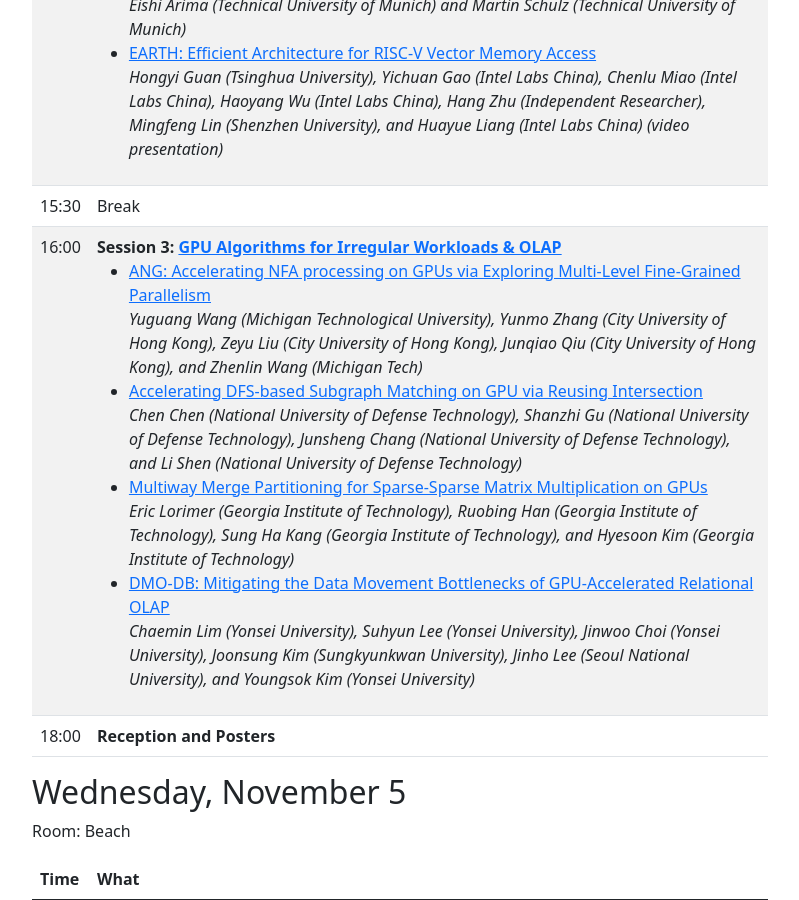
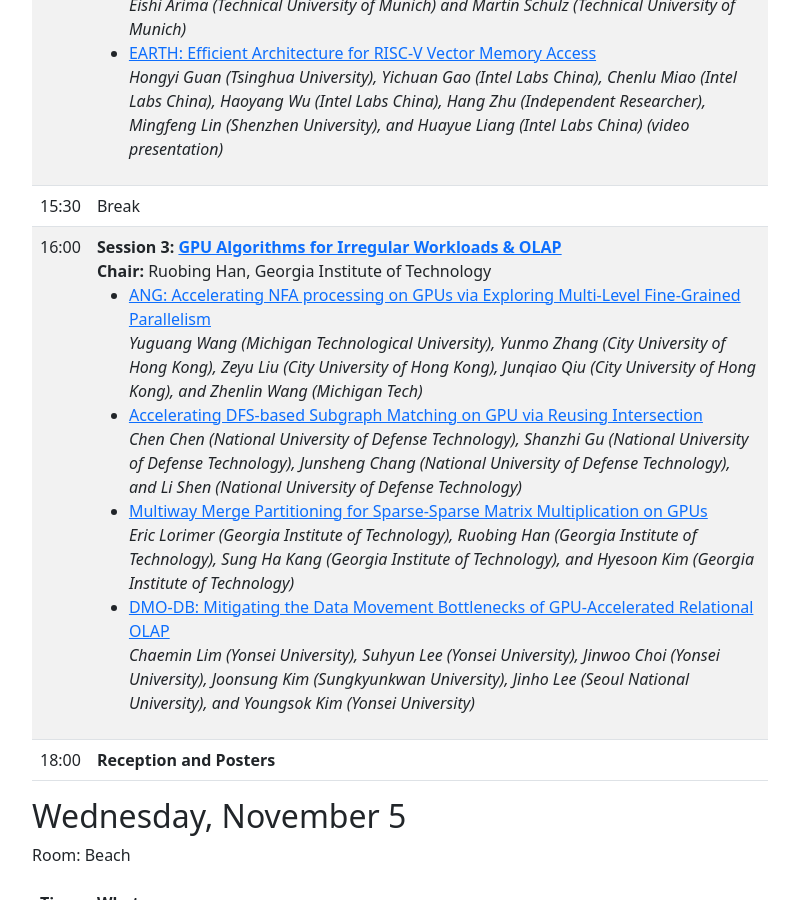
Before and after one commit to pact2025/pact2025.github.io, a Jekyll site: the page built from program/index.md, in a window 1280 px wide and 900 px high, scrolled down 2263 px. Shown: the whole window, without its empty margins (50-849 px from the left). Built offline with Jekyll 4.4.1, drawn with Linux system fonts in a browser that asks for light colours; some of the changed text lies outside the part shown.

Commit message:
Add session chairs

```diff
--- a/_includes/session3.html
+++ b/_includes/session3.html
@@ -1,6 +1,7 @@
   <td>
     <b>Session 3: <a href="https://conferences.computer.org/pactpub25/#!/toc/0#GPUAlgorithmsforIrregularWorkloads&amp;OLAP" target="_blank">GPU Algorithms for Irregular Workloads & OLAP</a></b>
     <br>
+    <b>Chair:</b> Ruobing Han, Georgia Institute of Technology<br>
     <ul>
       <li><a href="https://conferences.computer.org/pactpub25/pdfs/PACT2025-3gKGRwA9U4f6t0U4gWpYze/829500a135/829500a135.pdf" target="_blank">ANG: Accelerating NFA processing on GPUs via Exploring Multi-Level Fine-Grained Parallelism</a><br>
           <i>Yuguang Wang (Michigan Technological University), Yunmo Zhang (City University of Hong Kong), Zeyu Liu (City University of Hong Kong), Junqiao Qiu (City University of Hong Kong), and Zhenlin Wang (Michigan Tech)</i>
--- a/_includes/session7.html
+++ b/_includes/session7.html
@@ -1,6 +1,7 @@
   <td>
     <b>Session 7: <a href="https://conferences.computer.org/pactpub25/#!/toc/0#Communication%2CProfiling%26MappingacrossCPU–GPUClusters" target="_blank">Communication, Profiling & Mapping across CPU–GPU Clusters</a></b>
     <br>
+    <b>Chair:</b> Bernhard Egger, Seoul National University<br>
     <ul>
       <li><a href="https://conferences.computer.org/pactpub25/pdfs/PACT2025-3gKGRwA9U4f6t0U4gWpYze/829500a400/829500a400.pdf" target="_blank">Generating Two-Level, GPU-Aware Mappings for Distributed Tensor Computations</a><br>
           <i>Botao Wu (The Ohio State University) and Martin Kong (The Ohio State University)</i>
```
